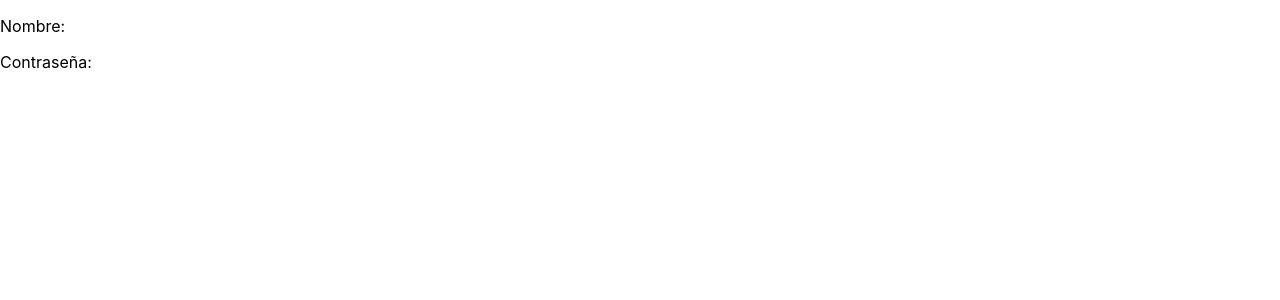
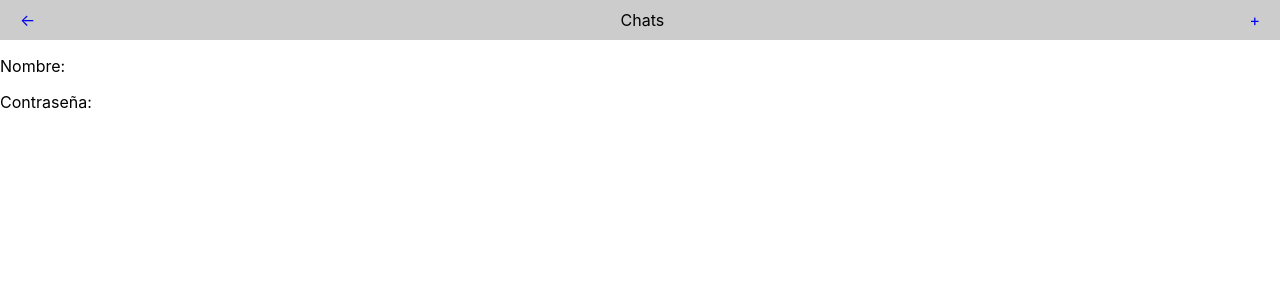
Before and after one commit to MatiasMorilla/chat-react-firebase, a React (Create React App) app in the folder chat_app/: page /Home in a window 1280 px wide. Shown: the top 300 px of the page. Built offline with nearby package versions, Linux system fonts and the light colour scheme.

Commit message:
creacion de home y agregar amigos

```diff
--- a/chat_app/src/appRouter/appRouter.js
+++ b/chat_app/src/appRouter/appRouter.js
@@ -1,6 +1,7 @@
 import {Route, Routes, BrowserRouter} from 'react-router-dom';
 import Home from '../components/home/home';
 import LogIn from '../components/LogIn/logIn';
+import PersonsList from '../components/personList/personsList';
 import SignIn from '../components/SignIn/SignIn';
 
 function AppRouter() {
@@ -9,6 +10,7 @@ function AppRouter() {
         <Routes>
             <Route path='/Home' element={<Home />} />
             <Route path='/SignIn' element={<SignIn />} />
+            <Route path='/addFriend' element={<PersonsList />} />
             <Route path='/' element={<LogIn />}/>
         </Routes>
     </BrowserRouter>
--- a/chat_app/src/components/context/userProvider.js
+++ b/chat_app/src/components/context/userProvider.js
@@ -3,12 +3,16 @@ import { createContext, useState } from "react";
 const UserContext = createContext();
 
 const UserProvider = ({children}) => {
-    const [user, setUser] = useState({name: "", password: ""});
+    const [user, setUser] = useState({name: "", password: "", friendsList: []});
 
+    const addFriend = (friend) => {
+        user.friendsList.push(friend);
+    }
 
     const data = {
         user,
-        setUser
+        setUser,
+        addFriend
     }
 
     return(
--- /dev/null
+++ b/chat_app/src/components/headerApp/headerApp.css
@@ -0,0 +1,16 @@
+.home-header{
+    padding: 10px 20px;
+    background: #ccc;
+    display: flex;
+    justify-content: space-between;
+    align-items: center;
+}
+
+.header-title{
+    margin: 0;
+}
+
+.home-header .header-plus,
+.home-header .header-arrow{
+    text-decoration: none;
+}
--- /dev/null
+++ b/chat_app/src/components/headerApp/headerApp.js
@@ -0,0 +1,19 @@
+import './headerApp.css';
+// react router
+import { Link } from 'react-router-dom';
+
+
+const HeaderApp = ({arrow_path, title}) => {
+
+  return (
+    <div className="home-container">
+        <div className="home-header">
+            <Link to={arrow_path} className="header-arrow">←</Link>
+            <p className="header-title">{title}</p>
+            <Link to={"/addFriend"} className="header-plus">+</Link>
+        </div>
+    </div>
+  );
+}
+
+export default HeaderApp;
--- a/chat_app/src/components/home/home.js
+++ b/chat_app/src/components/home/home.js
@@ -1,5 +1,7 @@
+import './home.css';
 import { useContext } from "react";
 import UserContext from "../context/userProvider";
+import HeaderApp from '../headerApp/headerApp';
 
 
 const Home = () => {
@@ -7,6 +9,7 @@ const Home = () => {
 
   return (
     <div className="home-container">
+        <HeaderApp arrow_path="/" title="Chats" />
         <p>Nombre: {user.name}</p>
         <p>Contraseña: {user.password}</p>
     </div>
--- /dev/null
+++ b/chat_app/src/components/itemFriend/itemFriend.css
@@ -0,0 +1,10 @@
+.itemFriend-container{
+    display: flex;
+    justify-content: space-between;
+    align-items: center;
+    padding: 10px 20px;
+}
+
+.itemFriend-container .divider{
+
+}
--- /dev/null
+++ b/chat_app/src/components/itemFriend/itemFriend.js
@@ -0,0 +1,14 @@
+import './itemFriend.css';
+// MUI
+
+const ItemFriend = ({name}) => {
+
+  return (
+    <div className="itemFriend-container">
+        <p>Nombre: {name}</p>
+        <span>+</span>
+    </div>
+  );
+}
+
+export default ItemFriend;
--- /dev/null
+++ b/chat_app/src/components/personList/personsList.js
@@ -0,0 +1,51 @@
+import './personsList.css';
+import { useContext, useEffect, useState } from "react";
+import UserContext from "../context/userProvider";
+// Components
+import HeaderApp from '../headerApp/headerApp';
+// Firebase
+import { collection, getDocs } from 'firebase/firestore';
+import db from '../../fireBase';
+import ItemFriend from '../itemFriend/itemFriend';
+
+
+const PersonsList = () => {
+    const {user} = useContext(UserContext);
+    const [personList, setPersonList] = useState([]);
+
+    const getPersons = async () => {
+      let snapshoot = await getDocs(collection(db, "User"));
+      let arrayPersons = [];
+
+      snapshoot.forEach( (doc) => {
+          if(doc.data().name !== user.name)
+          {
+              arrayPersons.push(doc.data());
+          }
+      });
+
+      setPersonList(arrayPersons);
+    }
+
+
+    useEffect( () => {
+        getPersons();
+    }, []);
+
+  return (
+    <div className="persons-container">
+        <HeaderApp arrow_path="/home" title="Agregar amigos"/>
+        <div className='users'>
+            {
+              personList.map( (value, index) =>{
+                  return(
+                      <ItemFriend key={index} name={value.name}/>
+                  )
+              })
+            }
+        </div>
+    </div>
+  );
+}
+
+export default PersonsList;
```
Also changed, not shown: chat_app/src/components/home/home.css (added), chat_app/src/components/personList/personsList.css (added).
